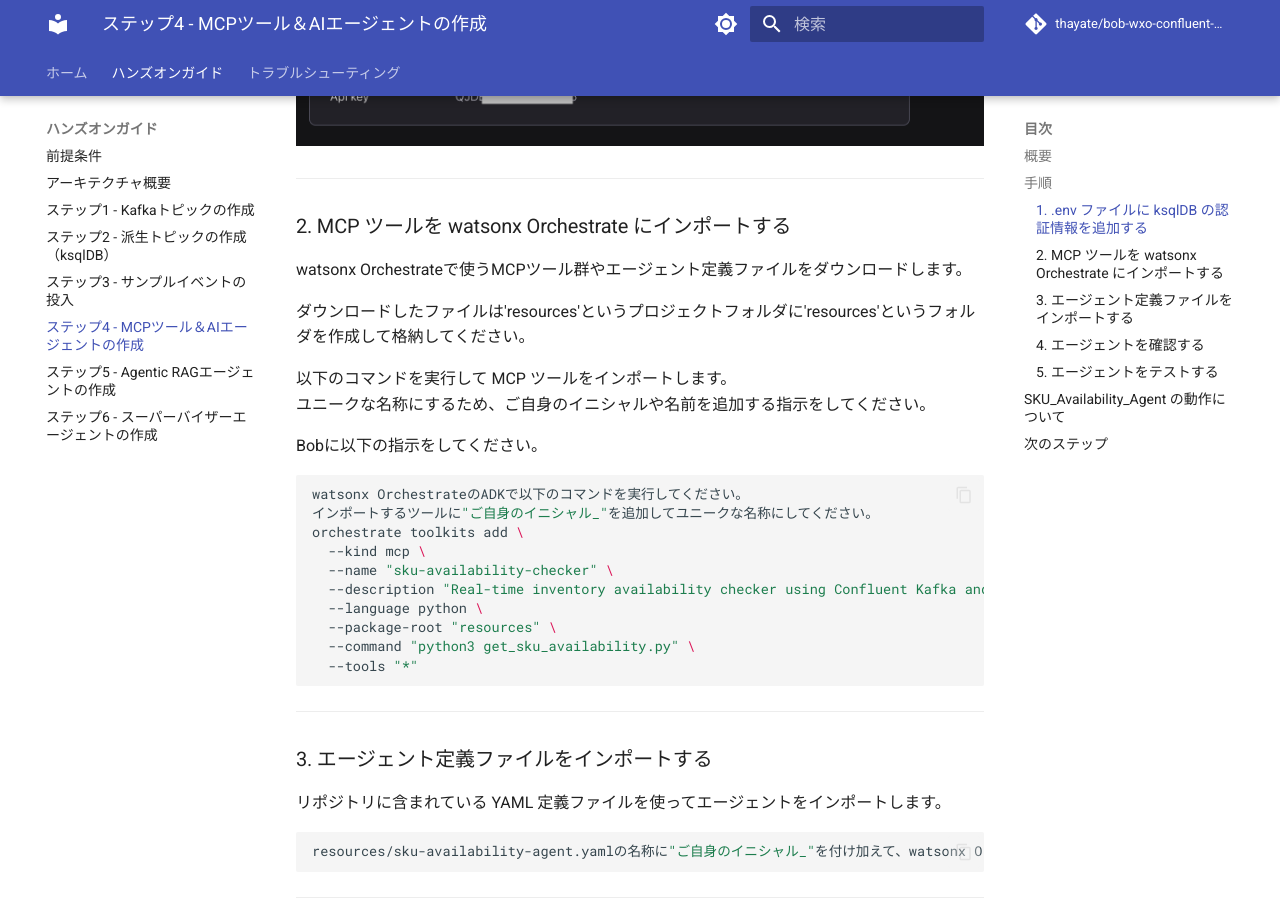
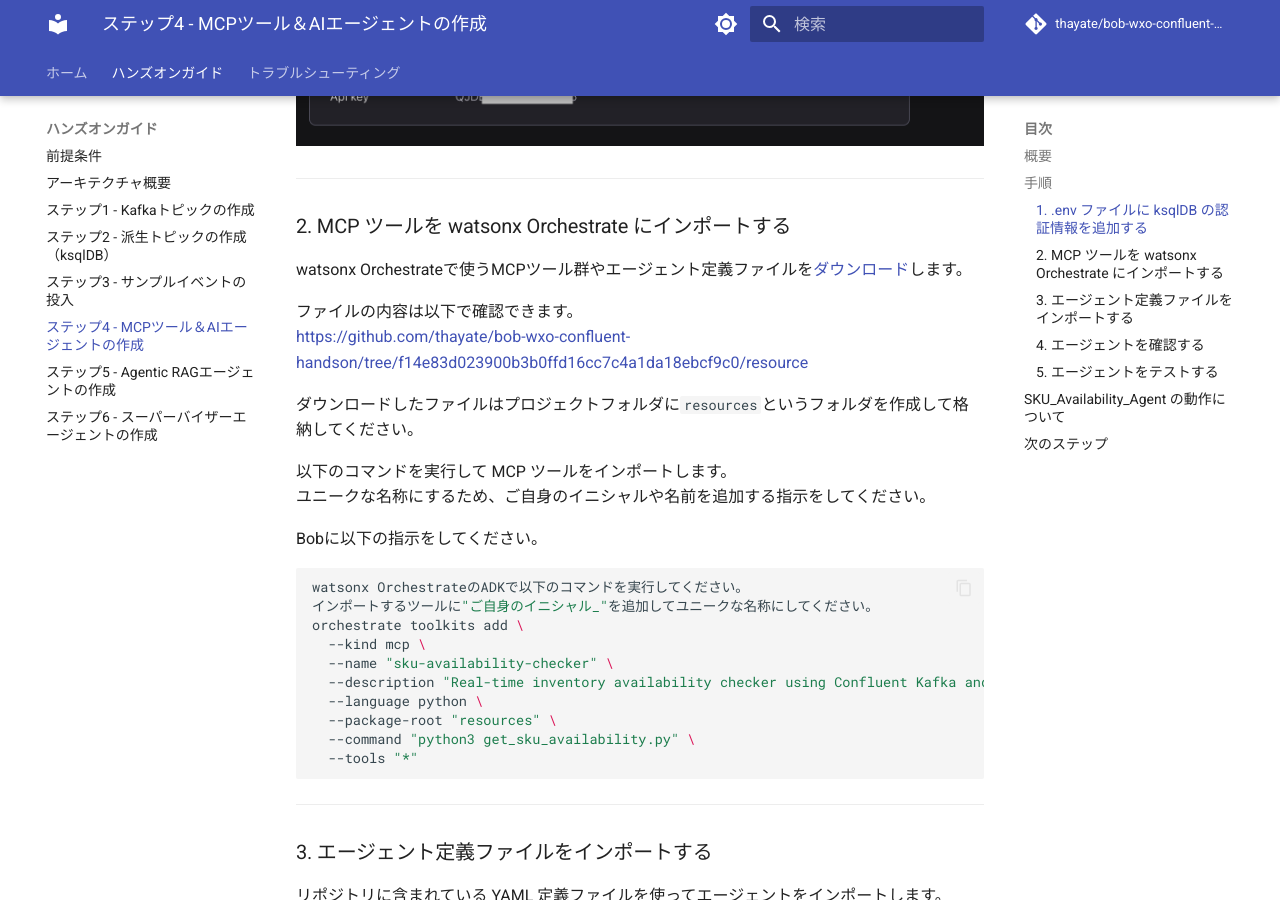
Before and after one commit to thayate/bob-wxo-confluent-handson, an MkDocs documentation site: the page built from docs/steps/step4.md, in a window 1280 px wide and 900 px high, scrolled down 1303 px. Built offline with MkDocs 1.6.1 and Material for MkDocs 9.7.7, drawn with Linux system fonts in a browser that asks for light colours; comment, search, counter and statistics services are not loaded.

````diff
--- a/docs/steps/step4.md
+++ b/docs/steps/step4.md
@@ -29,9 +29,12 @@ ksqlDB クラスターの詳細は、Confluent UI の **ksqlDB** > クラスタ
 
 ### 2. MCP ツールを watsonx Orchestrate にインポートする
 
-watsonx Orchestrateで使うMCPツール群やエージェント定義ファイルをダウンロードします。
+watsonx Orchestrateで使うMCPツール群やエージェント定義ファイルを[ダウンロード](https://downgit.github.io/#/home?url=https://github.com/thayate/bob-wxo-confluent-handson/tree/f14e83d023900b3b0ffd16cc7c4a1da18ebcf9c0/resource)します。<br>
 
-ダウンロードしたファイルは'resources'というプロジェクトフォルダに'resources'というフォルダを作成して格納してください。
+ファイルの内容は以下で確認できます。<br>
+[https://github.com/thayate/bob-wxo-confluent-handson/tree/f14e83d023900b3b0ffd16cc7c4a1da18ebcf9c0/resource](https://github.com/thayate/bob-wxo-confluent-handson/tree/f14e83d023900b3b0ffd16cc7c4a1da18ebcf9c0/resource)
+
+ダウンロードしたファイルはプロジェクトフォルダに`resources`というフォルダを作成して格納してください。
 
 以下のコマンドを実行して MCP ツールをインポートします。<br>
 ユニークな名称にするため、ご自身のイニシャルや名前を追加する指示をしてください。
@@ -57,7 +60,8 @@ orchestrate toolkits add \
 リポジトリに含まれている YAML 定義ファイルを使ってエージェントをインポートします。
 
 ```bash
-resources/sku-availability-agent.yamlの名称に"ご自身のイニシャル_"を付け加えて、watsonx Orchestrateにインポートしてください
+resources/sku-availability-agent.yamlの名称に
+"ご自身のイニシャル_"を付け加えて、watsonx Orchestrateにインポートしてください
 ```
 
 ---
````
Also changed, not shown: README.md (+2 -9 lines).
